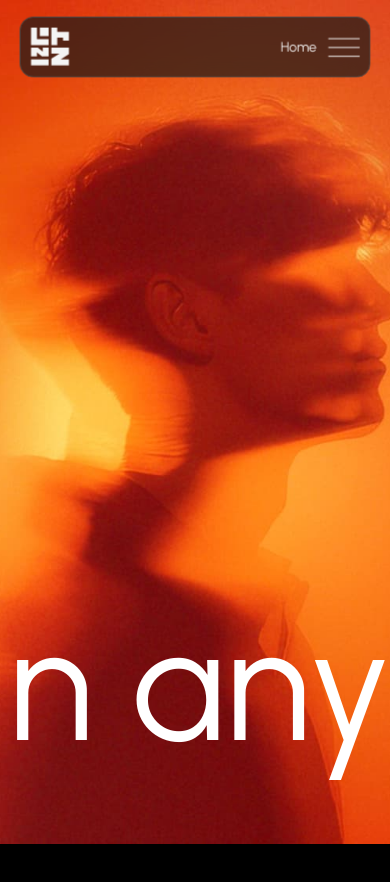
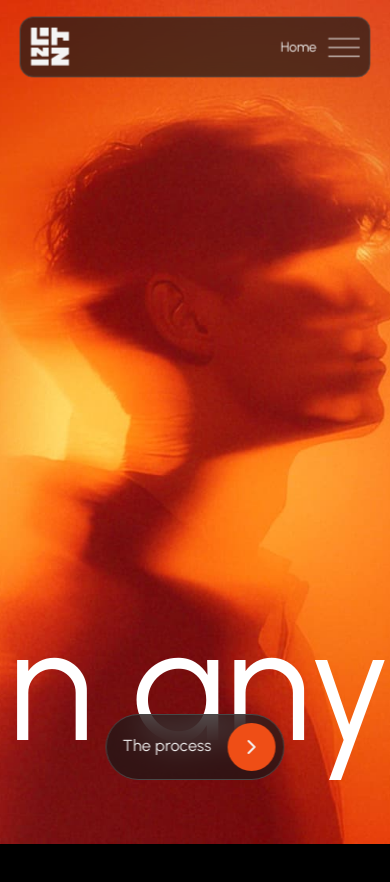
Before and after one commit to LorenzoPiccolo/Portfolio, a React (Vite) app: page / in a window 390 px wide. Shown: the top 882 px of the page. Built offline with nearby package versions, Linux system fonts and the light colour scheme.

Commit message:
altre sistemazioni mobile

```diff
--- a/src/components/Footer.jsx
+++ b/src/components/Footer.jsx
@@ -173,7 +173,7 @@ export default function Footer({ resizeTick = 0 }) {
   }, [resizeTick]);
 
   return (
-    <section ref={sectionRef} className="relative z-10 h-screen min-h-[700px] w-screen overflow-hidden text-light">
+    <section ref={sectionRef} className="section-full relative z-10 min-h-[700px] w-screen overflow-hidden text-light">
       <div className="absolute inset-0 -z-20">
         <img
           src={footerBackground}
--- a/src/index.css
+++ b/src/index.css
@@ -96,6 +96,31 @@
     }
   }
 
+  .vh-fill {
+    box-sizing: border-box;
+    height: 100vh;
+    min-height: 100vh;
+    height: -webkit-fill-available;
+  }
+
+  @supports (height: 100svh) {
+    .vh-fill {
+      height: 100svh;
+    }
+  }
+
+  @supports (height: 100dvh) {
+    .vh-fill {
+      height: 100dvh;
+    }
+  }
+
+  @supports (height: calc(var(--app-vh, 1vh) * 100)) {
+    .vh-fill {
+      height: calc(var(--app-vh, 1vh) * 100);
+    }
+  }
+
   .skill-active {
     color: var(--color-dark);
   } /* colore scuro quando una skill è “in focus” */
--- a/src/pages/home/sections/FifthSection.jsx
+++ b/src/pages/home/sections/FifthSection.jsx
@@ -203,7 +203,7 @@ export default function FifthSection({ resizeTick = 0 }) {
     >
       <div
         ref={headingRef}
-        className="fixed w-screen left-0 right-0 top-0 w-full z-10 flex h-screen items-center justify-center px-6"
+        className="fixed left-0 right-0 top-0 z-10 flex w-screen items-center justify-center px-6 vh-fill"
       >
         <h4 className="md:title-32 title-24 w-[60%] md:max-w-[30vw] text-center font-normal leading-tight">
           Full-time perfection seeker.
--- a/src/pages/home/sections/Hero.jsx
+++ b/src/pages/home/sections/Hero.jsx
@@ -17,6 +17,7 @@ const FRAME_SOURCES = Object.keys(FRAME_MODULES)
   .sort((a, b) => a.localeCompare(b))
   .map((key) => FRAME_MODULES[key]);
 const FRAME_COUNT = FRAME_SOURCES.length;
+const INITIAL_FRAME = FRAME_COUNT ? FRAME_SOURCES[0] : null;
 
 export default function Hero({ resizeTick = 0 }) {
   const sectionRef = useRef(null);
@@ -27,33 +28,6 @@ export default function Hero({ resizeTick = 0 }) {
   const [ready, setReady] = useState(false);
 
   useViewportHeight();
-
-  // Preload immagini
-  useEffect(() => {
-    if (!FRAME_COUNT) {
-      setReady(true);
-      imagesRef.current = [];
-      return;
-    }
-
-    const imgs = [];
-    let loaded = 0;
-
-    for (let i = 0; i < FRAME_COUNT; i++) {
-      const img = new Image();
-      img.src = FRAME_SOURCES[i];
-      img.decode?.(); // hint ai browser moderni
-      img.onload = () => {
-        loaded++;
-        if (loaded === 1) {
-          // appena c'è la prima, possiamo rendere
-          setReady(true);
-        }
-      };
-      imgs.push(img);
-    }
-    imagesRef.current = imgs;
-  }, []);
 
   // Ridimensiona canvas al container e ridisegna
   const resizeCanvas = useCallback(() => {
@@ -101,6 +75,36 @@ export default function Hero({ resizeTick = 0 }) {
     ctx.imageSmoothingQuality = 'high';
     ctx.drawImage(img, dx, dy, dw, dh);
   }, []);
+
+  // Preload immagini
+  useEffect(() => {
+    if (!FRAME_COUNT) {
+      setReady(true);
+      imagesRef.current = [];
+      return;
+    }
+
+    const imgs = [];
+    let loaded = 0;
+
+    for (let i = 0; i < FRAME_COUNT; i++) {
+      const img = new Image();
+      img.src = FRAME_SOURCES[i];
+      img.decode?.(); // hint ai browser moderni
+      img.onload = () => {
+        loaded++;
+        if (loaded === 1) {
+          setReady(true);
+          requestAnimationFrame(() => {
+            resizeCanvas();
+            render();
+          });
+        }
+      };
+      imgs.push(img);
+    }
+    imagesRef.current = imgs;
+  }, [resizeCanvas, render]);
 
   // Setup ScrollTrigger + tween progress-driven
   useLayoutEffect(() => {
@@ -187,16 +191,25 @@ export default function Hero({ resizeTick = 0 }) {
     <section
       id="home"
       ref={sectionRef}
-      className="section-full relative isolate flex w-screen flex-col justify-end overflow-x-hidden overflow-y-visible bg-black z-10 min-h-[700px] md:h-screen"
+      className="section-full relative isolate flex w-screen flex-col justify-end overflow-x-hidden overflow-y-visible bg-black z-10 min-h-[700px]"
     >
       {/* Canvas background (sotto al contenuto) */}
       <canvas
         ref={canvasRef}
         id="hero-lightpass"
-        className="absolute inset-0 z-0 block"
+        className="absolute inset-0 z-[2] block"
       />
 
-      <div className="absolute bottom-0 select-none">
+      {INITIAL_FRAME && (
+        <img
+          src={INITIAL_FRAME}
+          alt=""
+          className="absolute inset-0 z-[1] h-full w-full object-cover transition-opacity duration-500"
+          style={{ opacity: ready ? 0 : 1 }}
+        />
+      )}
+
+      <div className="absolute bottom-0 select-none z-[3]">
         <img
           ref={gradientRef}
           src={heroGradient}
--- a/src/pages/home/sections/SecondSection.jsx
+++ b/src/pages/home/sections/SecondSection.jsx
@@ -1,5 +1,5 @@
 // src/pages/home/sections/SecondSection.jsx
-import { useLayoutEffect, useRef, useMemo } from 'react';
+import { useEffect, useLayoutEffect, useRef, useState } from 'react';
 import { gsap } from 'gsap';
 import { ScrollTrigger } from 'gsap/ScrollTrigger';
 
@@ -24,7 +24,14 @@ export default function SecondSection({ resizeTick = 0 }) {
     threshold: 0.35,
     rootMargin: '0px 0px -20%',
   });
+  const [buttonVisible, setButtonVisible] = useState(false);
   const isInView = intersectionEntry?.isIntersecting ?? false;
+
+  useEffect(() => {
+    if (!intersectionEntry) return;
+    const visible = intersectionEntry.isIntersecting && (intersectionEntry.intersectionRatio ?? 0) > 0.2;
+    setButtonVisible(visible);
+  }, [intersectionEntry]);
 
   useLayoutEffect(() => {
     const el = sectionRef.current;
@@ -66,17 +73,6 @@ export default function SecondSection({ resizeTick = 0 }) {
 
     return () => ctx.revert();
   }, [resizeTick]);
-
-  const buttonScrollTrigger = useMemo(
-    () => ({
-      trigger: () => sectionRef.current,
-      start: 'top center',
-      end: 'bottom bottom+=100',
-      toggleActions: 'play reverse play reverse',
-      markers: false,
-    }),
-    [resizeTick],
-  );
 
   // helper: wrappa ogni parola
   const renderText = (text) =>
@@ -146,16 +142,19 @@ export default function SecondSection({ resizeTick = 0 }) {
         </div>
       </div>
 
-      {/* <div className="pointer-events-none fixed bottom-16 left-1/2 z-30 flex -translate-x-1/2 justify-center">
+      <div
+        className={`pointer-events-none fixed bottom-16 left-1/2 z-30 flex -translate-x-1/2 justify-center transition-all duration-500 ${
+          buttonVisible ? 'opacity-100 translate-y-0' : 'opacity-0 translate-y-6'
+        }`}
+      >
         <div className="pointer-events-auto transition-transform duration-300 hover:scale-[1.05]">
           <DynamicButton
             label="The process"
             href="/process.html"
             icon={ChevronRight}
-            scrollTrigger={buttonScrollTrigger}
           />
         </div>
-      </div> */}
+      </div>
     </section>
   );
 }
```
Also changed, not shown: 9 other files (tests, documents, lock files or other folders).
